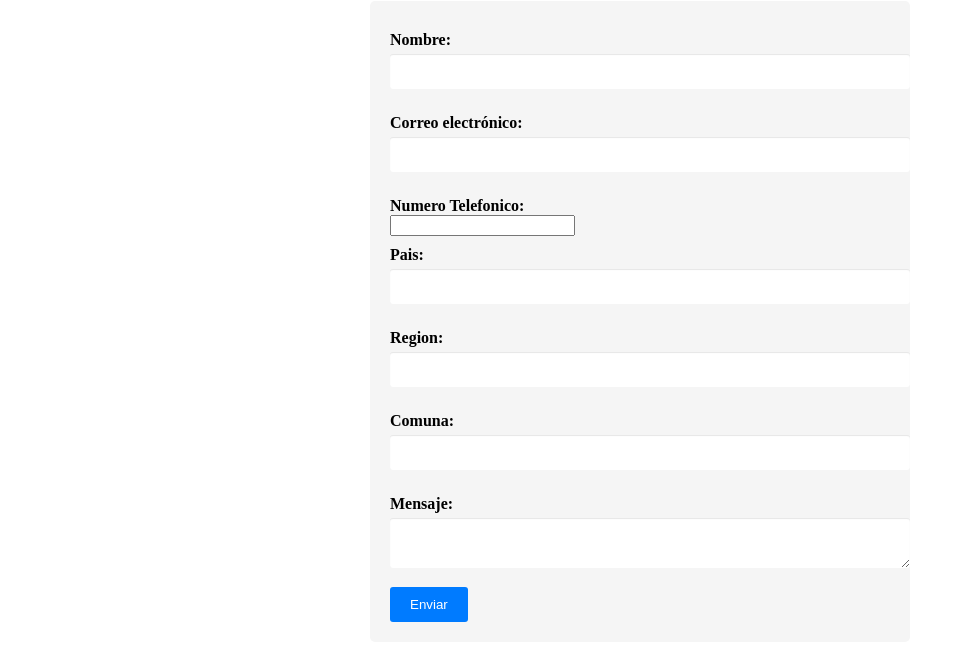
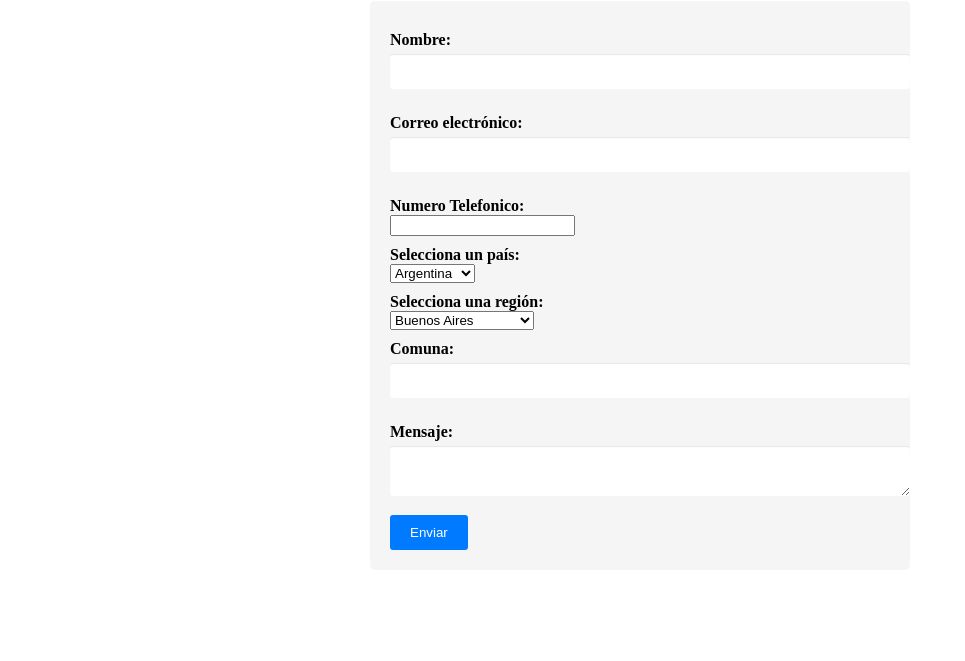
Before and after one commit to OrelNaranjo/CaosNews, a plain HTML site: page formulario.html in a window 1280 px wide. Shown: the part 79-740 px from the top of the page, without its empty margins (0-965 px from the left). Drawn offline with Linux system fonts and the light colour scheme.

Commit message:
version 2

```diff
--- a/formulario.html
+++ b/formulario.html
@@ -10,25 +10,81 @@
 	<h1>Formulario de contacto</h1>
 	<form>
 		<label for="nombre">Nombre:</label>
-		<input type="text" id="nombre" name="nombre" required>
+		<input type="text" id="nombre" name="nombre" autocomplete="off" required>
 
 		<label for="email">Correo electrónico:</label>
-		<input type="email" id="email" name="email" required>
+		<input type="email" id="email" name="email" autocomplete="off" required>
 
-        <label for="telefono">Numero Telefonico:</label>
-		<input type="phone" id="phone" name="telefono" required>
+        <label for="phone">Numero Telefonico:</label>
+		<input type="tel" id="phone" name="telefono" title="Solo numeros" pattern ="[0-9]{9}" autocomplete="off" required>
 
-        <label for="pais">Pais:</label>
-		<input type="pais" id="pais" name="pais" required>
+		<label for="pais">Selecciona un país:</label>
+		<select id="pais" name="pais" autocomplete="off" >
+		  <option value="Argentina">Argentina</option>
+		  <option value="Brasil">Brasil</option>
+		  <option value="Chile">Chile</option>
+		  <option value="Colombia">Colombia</option>
+		  <option value="Ecuador">Ecuador</option>
+		  <option value="México">México</option>
+		  <option value="Perú">Perú</option>
+		  <option value="Uruguay">Uruguay</option>
+		  <option value="Venezuela">Venezuela</option>
+		</select>
 
-        <label for="region">Region:</label>
-		<input type="region" id="region" name="region" required>
+		<label for="region">Selecciona una región:</label>
+		<select id="region" name="region" autocomplete="off" >
+		  <optgroup label="Argentina">
+			<option value="Buenos Aires">Buenos Aires</option>
+			<option value="Córdoba">Córdoba</option>
+			<option value="Mendoza">Mendoza</option>
+		  </optgroup>
+		  <optgroup label="Brasil">
+			<option value="São Paulo">São Paulo</option>
+			<option value="Rio de Janeiro">Rio de Janeiro</option>
+			<option value="Bahia">Bahia</option>
+		  </optgroup>
+		  <optgroup label="Chile">
+			<option value="Santiago">Santiago</option>
+			<option value="Valparaíso">Valparaíso</option>
+			<option value="Concepción">Concepción</option>
+		  </optgroup>
+		  <optgroup label="Colombia">
+			<option value="Bogotá">Bogotá</option>
+			<option value="Medellín">Medellín</option>
+			<option value="Cali">Cali</option>
+		  </optgroup>
+		  <optgroup label="Ecuador">
+			<option value="Quito">Quito</option>
+			<option value="Guayaquil">Guayaquil</option>
+			<option value="Cuenca">Cuenca</option>
+		  </optgroup>
+		  <optgroup label="México">
+			<option value="Ciudad de México">Ciudad de México</option>
+			<option value="Guadalajara">Guadalajara</option>
+			<option value="Monterrey">Monterrey</option>
+		  </optgroup>
+		  <optgroup label="Perú">
+			<option value="Lima">Lima</option>
+			<option value="Arequipa">Arequipa</option>
+			<option value="Cusco">Cusco</option>
+		  </optgroup>
+		  <optgroup label="Uruguay">
+			<option value="Montevideo">Montevideo</option>
+			<option value="Punta del Este">Punta del Este</option>
+			<option value="Colonia">Colonia</option>
+		  </optgroup>
+		  <optgroup label="Venezuela">
+			<option value="Caracas">Caracas</option>
+			<option value="Maracaibo">Maracaibo</option>
+			<option value="Valencia">Valencia</option>
+		  </optgroup>
+		</select>
 
         <label for="comuna">Comuna:</label>
-		<input type="comuna" id="comuna" name="comuna" required>
+		<input type="comuna" id="comuna" name="comuna" autocomplete="off" required>
 
 		<label for="mensaje">Mensaje:</label>
-		<textarea id="mensaje" name="mensaje" required></textarea>
+		<textarea id="mensaje" name="mensaje" autocomplete="off" required></textarea>
 
 		<input type="submit" value="Enviar">
 	</form>
```
